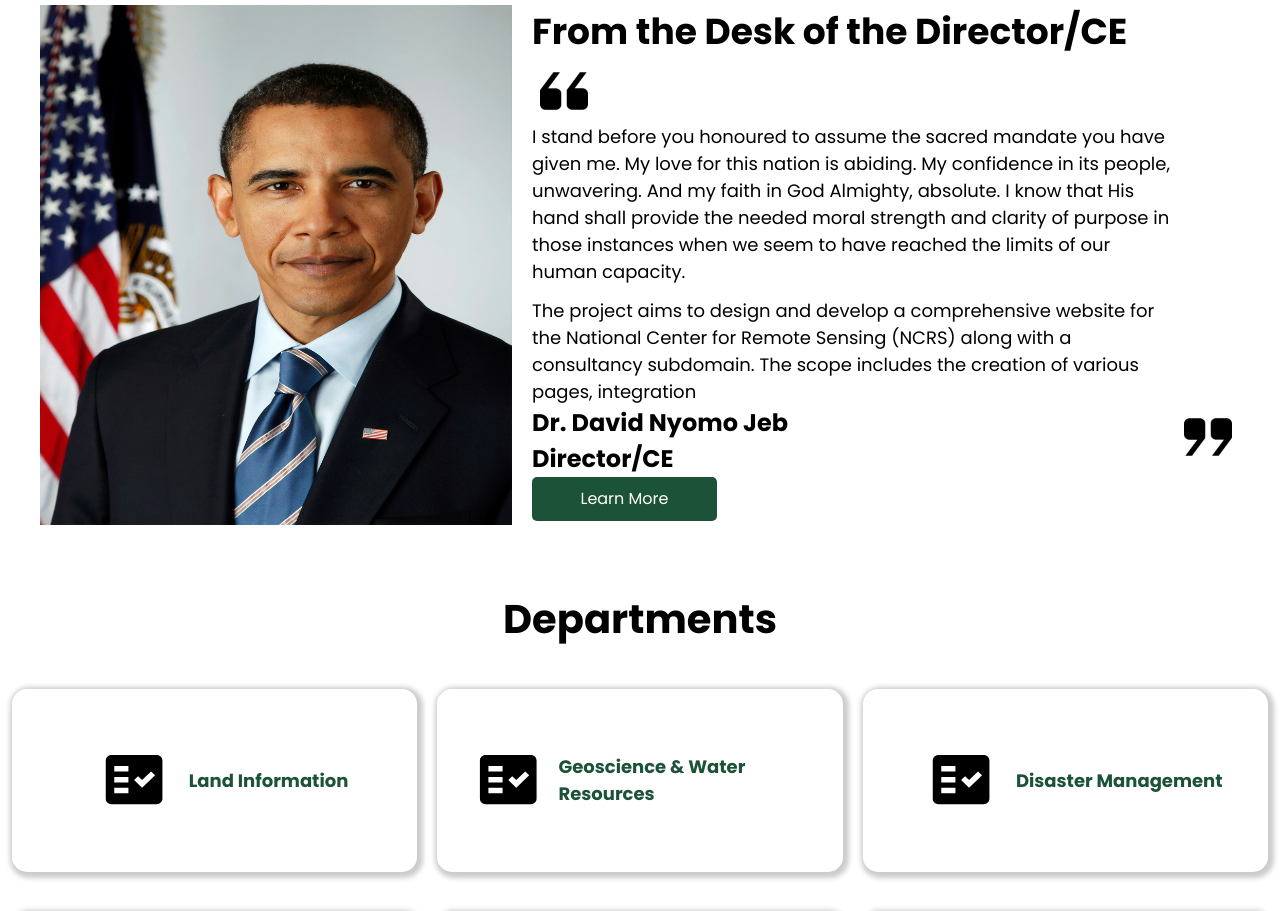
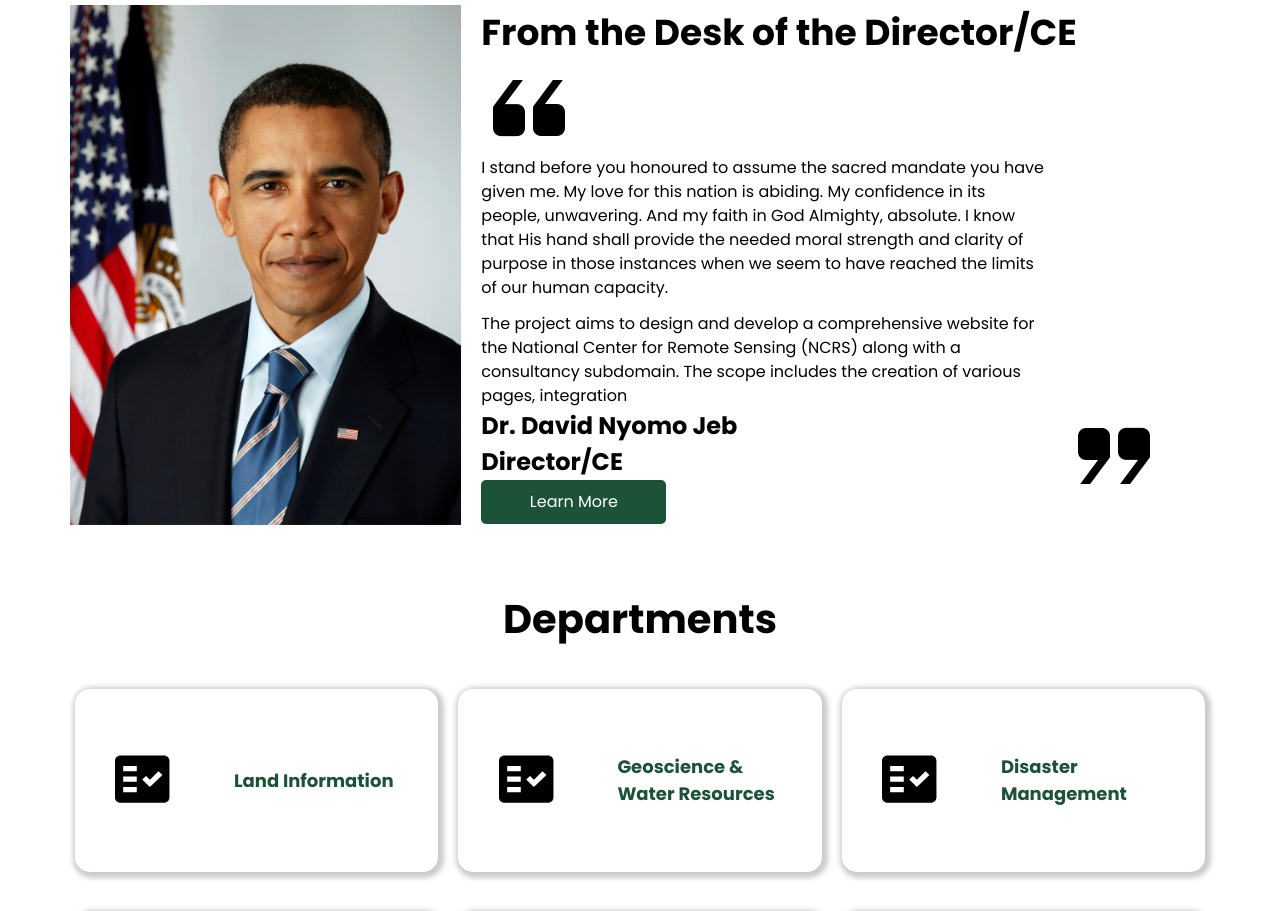
Before and after one commit to Musecreatives/ncrs_frontend, a Next.js app: page / in a window 1280 px wide. Shown: the part 1320-2231 px from the top of the page. Built offline with nearby package versions, Linux system fonts and the light colour scheme.

Commit message:
resolve home page

```diff
--- a/data.js
+++ b/data.js
@@ -1,6 +1,6 @@
     export const posts = [
         {
-            img:"/img/gallery_2.png",
+            img:"/img/gallery_slide1.png",
             author:"John Doe",
             date:"Apr 15 2024",
             heading:"Collaboration of NITDA WITH NSRDA",
@@ -19,19 +19,5 @@
             date:"Apr 15 2024",
             heading:"Collaboration of NITDA WITH NSRDA",
             slug:"/#"
-        },
-        {
-            img:"/img/gallery_4.png",
-            author:"John Doe",
-            date:"Apr 15 2024",
-            heading:"Collaboration of NITDA WITH NSRDA",
-            slug:"/#"
-        },
-        {
-            img:"/img/slide-01.jpg",
-            author:"John Doe",
-            date:"Apr 15 2024",
-            heading:"Collaboration of NITDA WITH NSRDA",
-            slug:"/#"
         }
     ]
--- a/src/app/contact/page.tsx
+++ b/src/app/contact/page.tsx
@@ -9,7 +9,7 @@ export default function Contact(){
                 <div className={styles.hero_layer}></div>
                 <div className={styles.hero_content}>
                     <p className={styles.heading_one}>Home / <span>Contact</span></p>
-                    <p className={styles.heading_two}>Our Visions, Mission and Our Team</p>
+                    {/* <p className={styles.heading_two}>Our Visions, Mission and Our Team</p> */}
                     <div className={styles.hero_title_page}>
                         <div className={styles.title_cover}>
                             <p className={styles.title}>NATIONAL CENTRE FOR REMOTE SENSING</p>
--- a/src/componets/blogCard/styles.module.css
+++ b/src/componets/blogCard/styles.module.css
@@ -1,5 +1,9 @@
+/* .blog_post_slide_card{
+    @apply w-[100%] slg:w-[50%] xlg-min:w-[33%] lg:w-[40%] 2xl:w-[30%] xl:w-[35%] flex-[0_0_auto] 2xl:px-[1rem]
+} */
+
 .blog_post_slide_card{
-    @apply w-[100%] slg:w-[50%] xlg-min:w-[33%] lg:w-[40%] 2xl:w-[30%] xl:w-[35%] flex-[0_0_auto] 2xl:px-[1rem]
+    @apply w-[100%] mb-[20px] flex-[0_0_auto] 2xl:px-[1rem]
 }
 
 .blog_post_slide_card_banner_cover{
--- a/src/componets/blogSlide/BlogSlide.tsx
+++ b/src/componets/blogSlide/BlogSlide.tsx
@@ -5,31 +5,17 @@ import { RightArrow } from "../IconsPalette"
 import {posts} from '../../../data'
 import styles from './styles.module.css'
 import BlogCard from "../blogCard/BlogCard"
-import {motion} from "framer-motion"
-import {useState, useEffect, useRef} from "react"
+
 
 
 export default function BlogSlide(){
-
-  const [width, setWidth] = useState(0)
-  const cardsOuter = useRef<HTMLDivElement>(null)
-
-  useEffect(()=>{
-    if (cardsOuter.current) {
-      const scrollWidth = cardsOuter.current.scrollWidth;
-      const offsetWidth = cardsOuter.current.offsetWidth;
-      if (scrollWidth !== undefined && offsetWidth !== undefined) {
-          setWidth(scrollWidth - offsetWidth);
-      }
-  }
-  },[])
 
     return(
         <div className={styles.blog_post_slide}>
         <h1 className={styles.blog_post_slide_heading}>Blog Posts and Publications</h1>
         <h1 className={styles.web_blog_post_slide_heading}>Blog Posts</h1>
-        <motion.div ref={cardsOuter} className={styles.blog_post_slide_cards_outer}>
-          <motion.div drag="x" dragConstraints={{right:0, left:-width}} className={styles.blog_post_slide_cards}>
+        <div className={styles.blog_post_slide_cards_outer}>
+          <div className={styles.blog_post_slide_cards}>
             {
               Array.isArray(posts) ?
               posts.map((post, index) =>(
@@ -43,8 +29,8 @@ export default function BlogSlide(){
               )):
               <div></div>
             }
-          </motion.div>
-        </motion.div>
+          </div>
+        </div>
 
       </div>
     )
--- a/src/componets/blogSlide/styles.module.css
+++ b/src/componets/blogSlide/styles.module.css
@@ -9,11 +9,15 @@
 }
 
 .blog_post_slide_cards_outer{
-    @apply overflow-hidden cursor-grab
+    @apply overflow-hidden
 }
 
+/* .blog_post_slide_cards{
+    @apply mt-10 flex items-center justify-between gap-x-5 mx-[auto] py-10
+} */
+
 .blog_post_slide_cards{
-    @apply mt-10 flex items-center justify-between gap-x-5 mx-[auto] py-10
+    @apply mt-10 grid grid-cols-1 slg:grid-cols-2 xl:grid-cols-3 gap-x-5 mx-[auto] py-10
 }
 
 
--- a/src/componets/department/Departments.tsx
+++ b/src/componets/department/Departments.tsx
@@ -48,6 +48,7 @@ export default function Departments(){
 export function WebDepartment(){
   return(
     <div className={styles.web_department}>
+      <div className={styles.web_department_cover}>
         <h1 className={styles.web_department_heading}>Departments</h1>
 
           <div className={styles.web_department_container}>
@@ -83,7 +84,7 @@ export function WebDepartment(){
             </div>
 
           </div>
-
+          </div>
     </div>
   )
 }
--- a/src/componets/department/styles.module.css
+++ b/src/componets/department/styles.module.css
@@ -18,7 +18,11 @@
 /* web department */
 
 .web_department{
-    @apply  hidden xlg:block w-full px-3 xlg-max:w-[95%] xlg-max:mx-auto 2xl:w-[90%] 2xl:mx-auto
+    @apply  hidden xlg:block w-full px-3 xlg-max:mx-auto 2xl:w-[90%] 2xl:mx-auto
+}
+
+.web_department_cover{
+    @apply slg:w-[90%] 2xl:w-full mx-auto
 }
 
 .web_department_heading{
@@ -30,13 +34,13 @@
 }
 
 .web_department_card{
-    @apply flex justify-center items-center 2xl:w-[90%] h-[183px] py-[24px] px-[23px] xlg-max:px-[0.5rem] rounded-[15px] shadow-3xl
+    @apply 2xl:w-[80%] flex justify-evenly items-center gap-x-10 h-[183px] py-[20px] px-[18px] xlg-max:h-[153px] xlg-max:px-[25px] rounded-[15px] shadow-3xl
 }
 
 .web_department_card > p{
-    @apply text-[18px] xlg-max:text-[18px] xlg-max:w-[70%] font-[700] text-[#1C5237]
+    @apply text-[18px] xlg-max:text-[18px] xlg-max:w-[70%] xl:w-[50%] font-[700] text-[#1C5237]
 }
 
 .web_department_card_icon{
-    @apply w-[30%] h-[51px]
+    @apply size-10 xl:size-14
 }
--- a/src/componets/quote/Quote.tsx
+++ b/src/componets/quote/Quote.tsx
@@ -22,6 +22,7 @@ export default function Quote(){
 export function WebQuote(){
     return(
         <div className={styles.web_quote}>
+          <div className={styles.web_quote_container}>
             <div className={styles.web_quote_img_cover}>
               <Image src="/img/img-01.jpg" alt="image" className={styles.web_quote_img} fill/>
             </div>
@@ -46,5 +47,6 @@ export function WebQuote(){
               </div>
             </div>
             </div>
+        </div>
     )
 }
--- a/src/componets/quote/styles.module.css
+++ b/src/componets/quote/styles.module.css
@@ -19,11 +19,15 @@
 /* Web Qoute */
 
 .web_quote{
-    @apply px-3 h-[45vh] xlg-max:h-[100vh] xl:px-10 xl:h-[65vh] 2xl:h-[90vh] relative hidden xlg:flex justify-between items-start my-[4rem] gap-x-5 2xl:px-[10rem] 2xl:mt-[10rem]
+    @apply px-3 h-[45vh] xlg-max:h-[100vh] xl:px-10 xl:h-[65vh] 2xl:h-[60vh] relative hidden xlg:block my-[4rem] 2xl:mt-[6rem]
+}
+
+.web_quote_container{
+    @apply w-full xl:w-[95%] 2xl:w-[80%] h-full xlg:flex justify-between items-center mx-auto gap-x-5
 }
 
 .web_quote_img_cover{
-    @apply relative w-[40%] h-full 2xl:h-[80%]
+    @apply relative w-[40%] xl:w-[35%] h-full 2xl:h-[90%]
 }
 
 .web_quote_img{
@@ -31,7 +35,7 @@
 }
 
 .web_quote_content{
-    @apply w-[60%] relative
+    @apply w-[60%] xl:w-[65%] xlg-max:pr-[2rem] xl:pr-[6.3rem] 2xl:pr-[19.2rem] relative
 }
 
 .web_quote_content > h1{
@@ -43,7 +47,7 @@
 }
 
 .web_quote_text > p{
-    @apply text-[18px] font-[400]
+    @apply text-[16px] font-[400] leading-normal
 }
 
 .web_quote_text > p:nth-child(3){
@@ -51,7 +55,7 @@
 }
 
 .web_quote_left_cover{
-    @apply relative w-[4rem] h-[4rem] flex justify-start
+    @apply relative w-[4rem] h-[4rem] xl:w-[6rem] xl:h-[6rem] flex justify-start
 }
 
 .web_quote_left{
@@ -59,7 +63,7 @@
 }
 
 .web_quote_right_cover{
-    @apply absolute right-0 w-[4rem] h-[4rem] ml-auto
+    @apply absolute right-[3rem] 2xl:right-[12rem] w-[4rem] h-[4rem] xl:w-[6rem] xl:h-[6rem] ml-auto
 }
 
 .web_quote_right{
```
Lines whose indentation alone changed are shown as unchanged.
